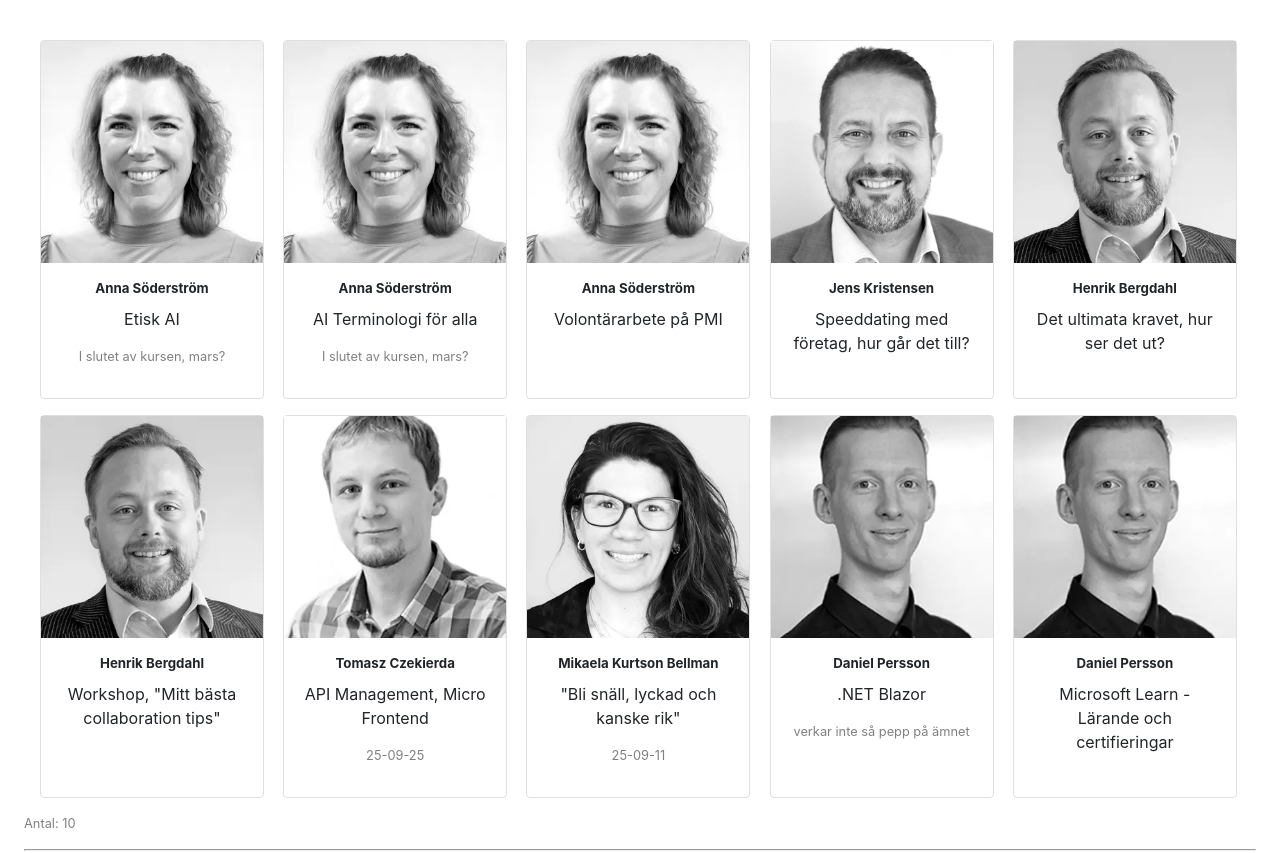
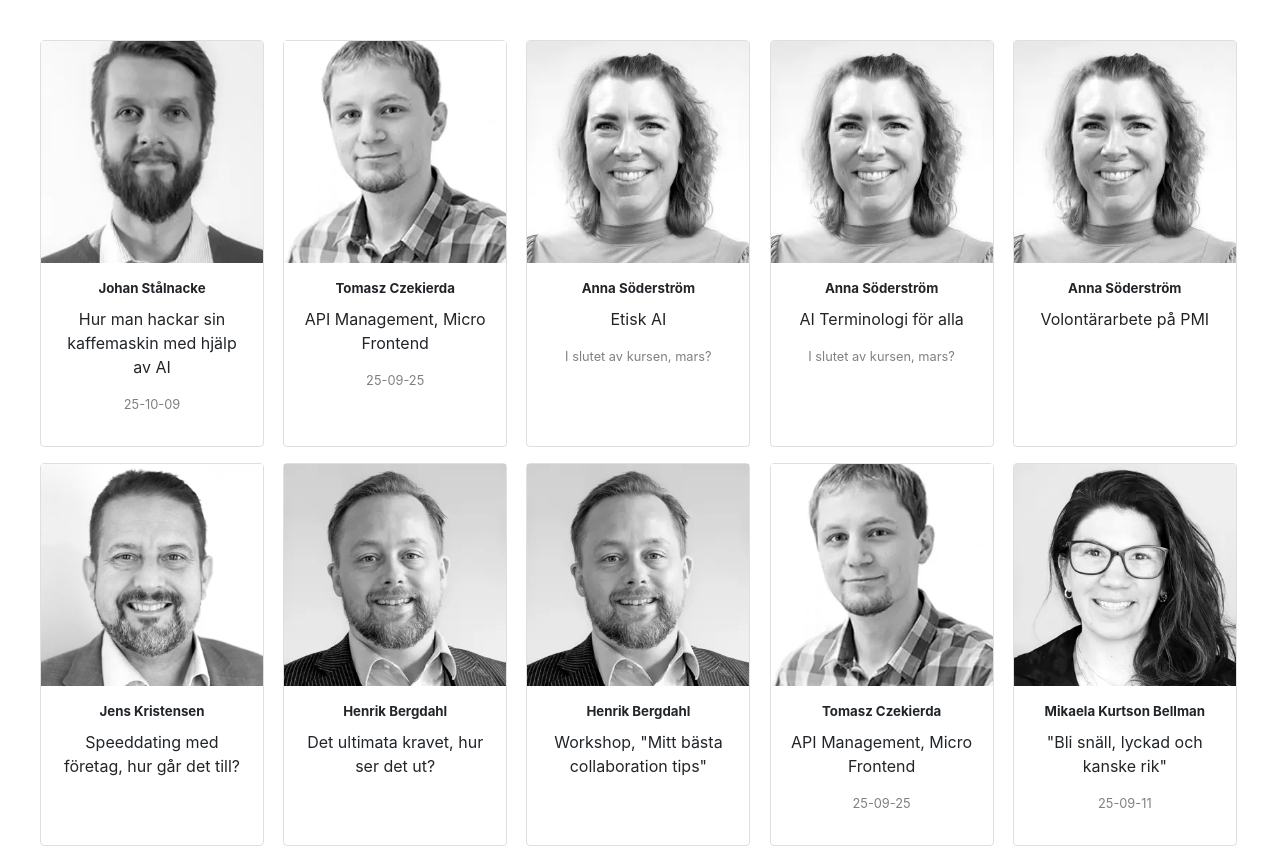
Before and after one commit to wirn/ttt, an Angular app: page / in a window 1280 px wide. Shown: the top 853 px of the page. Built offline with nearby package versions, Linux system fonts and the light colour scheme.

Commit message:
lagt till 2 st

```diff
--- a/angular.json
+++ b/angular.json
@@ -117,5 +117,8 @@
     "@schematics/angular:resolver": {
       "typeSeparator": "."
     }
+  },
+  "cli": {
+    "analytics": false
   }
 }
--- a/src/data/Colleagues.ts
+++ b/src/data/Colleagues.ts
@@ -1,6 +1,10 @@
 import { Colleague } from '../app/model/model';
 
 export const colleagues: Record<string, Colleague> = {
+  'Johan Stålnacke': {
+    name: 'Johan Stålnacke',
+    image: 'johan-sta-lnacke-225x210.webp',
+  },
   'Joakim Gröndin': {
     name: 'Joakim Gröndin',
     image: 'joakim-gro-ndin-svartvit.webp',
--- a/src/data/TTTEvents.ts
+++ b/src/data/TTTEvents.ts
@@ -2,6 +2,16 @@ import { TTTEvent } from '../app/model/model';
 import { colleagues } from './Colleagues';
 
 export const events: TTTEvent[] = [
+  {
+    heldBy: colleagues['Johan Stålnacke'],
+    topic: 'Hur man hackar sin kaffemaskin med hjälp av AI',
+    date: new Date('2025-10-09'),
+  },
+  {
+    heldBy: colleagues['Tomasz Czekierda'],
+    topic: 'API Management, Micro Frontend',
+    date: new Date('2025-09-25'),
+  },
   {
     heldBy: colleagues['Daniel Persson'],
     topic: 'Structs och performance i C#',
```
Also changed, not shown: src/assets/johan-sta-lnacke-225x210.webp (added), 1 other file (tests, documents, lock files or other folders).
